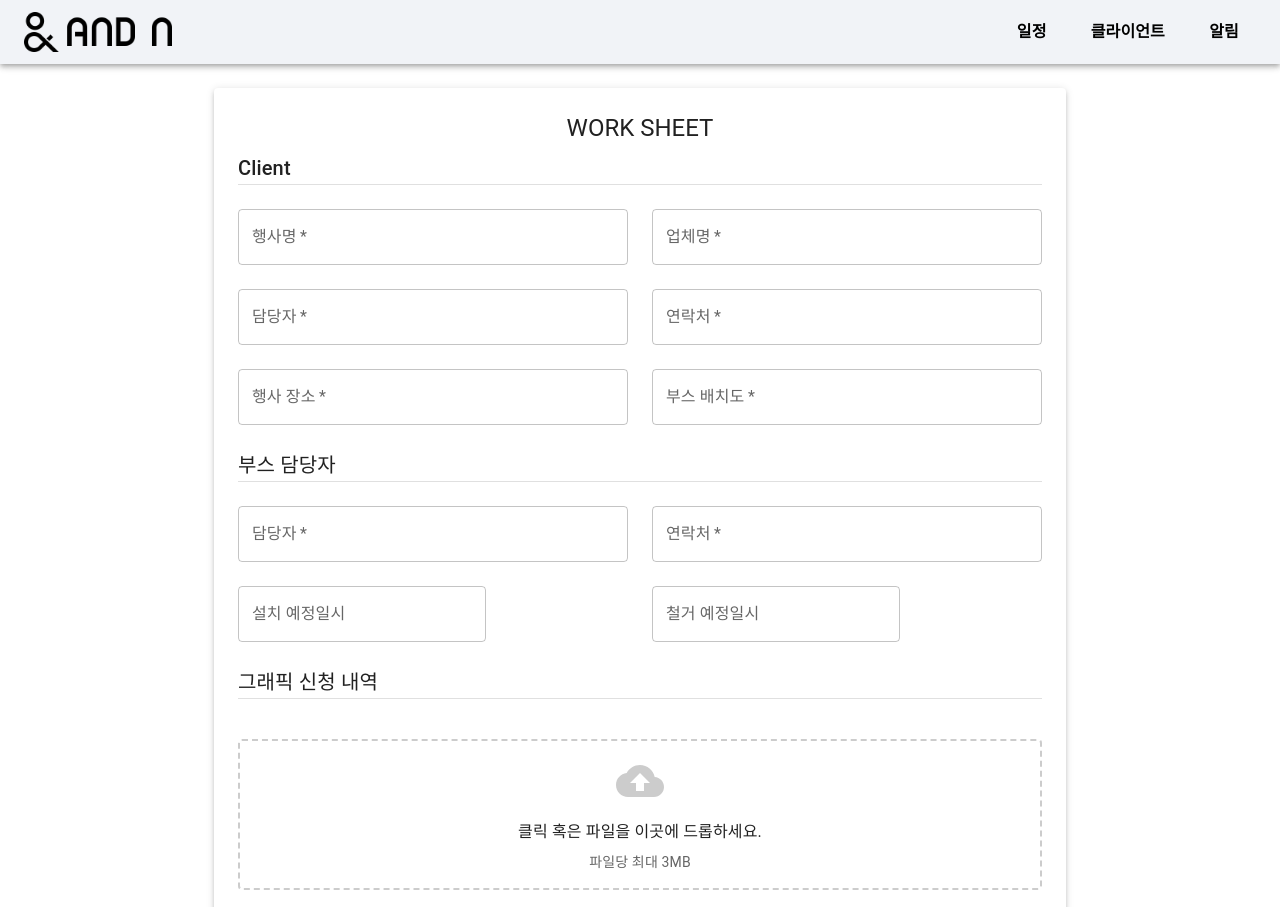
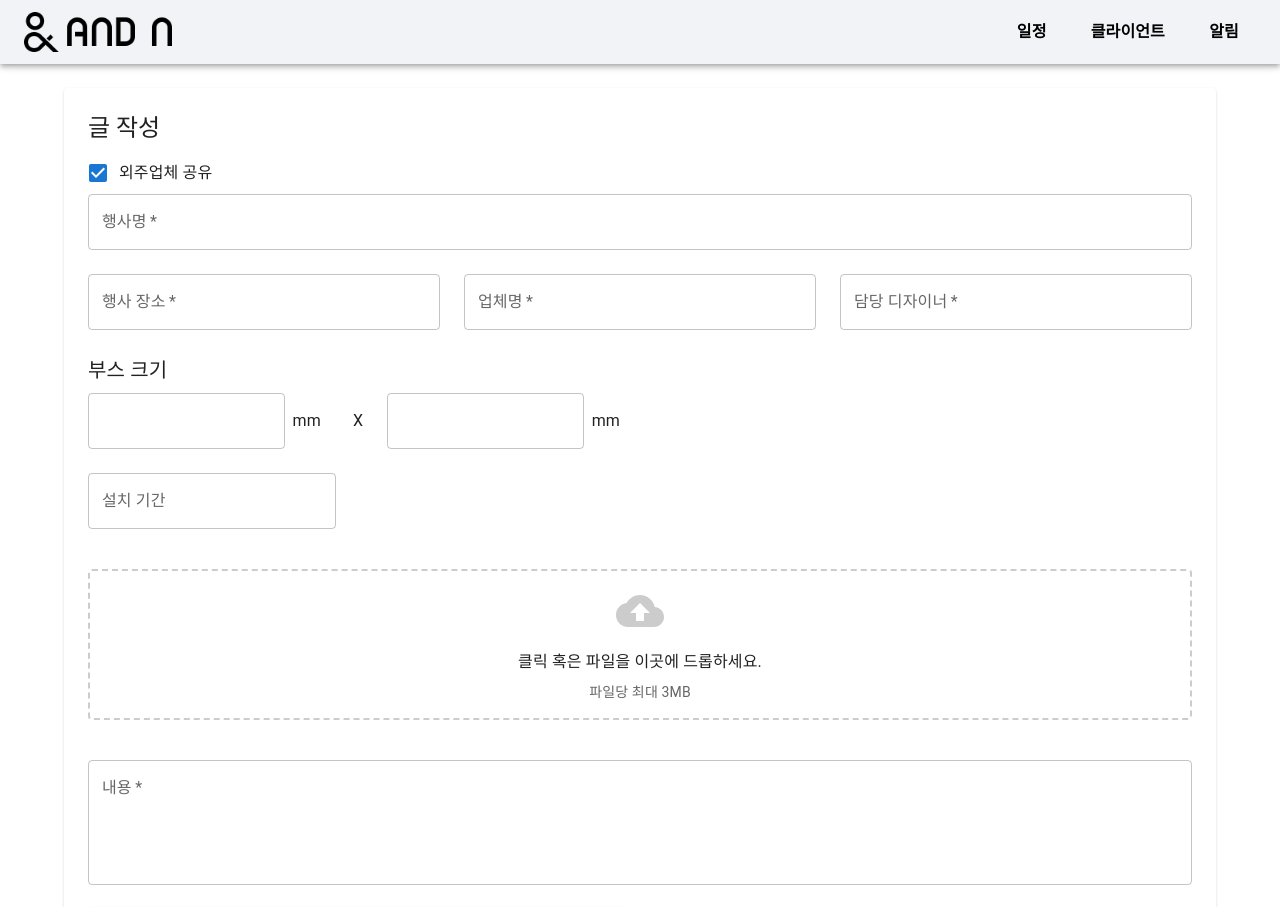
Before and after one commit to DevLarva/React_Noticeboard, a React (Create React App) app: page /newpost in a window 1280 px wide. Shown: the top 907 px of the page. Built offline with nearby package versions, Linux system fonts and the light colour scheme.

Commit message:
Feat: 글쓰기(클 & AndN) 첨부파일 첨부 개수 추가

```diff
--- a/src/App.js
+++ b/src/App.js
@@ -55,7 +55,7 @@ export default function App() {
       <Container>
         <Routes>
           <Route path="/" element={<Main />} />
-          <Route path="/newpost" element={<ClientPostView />} />
+          <Route path="/newpost" element={<PostView />} />
         </Routes>
       </Container>
     </Router>
--- a/src/components/ClientPostView.js
+++ b/src/components/ClientPostView.js
@@ -15,10 +15,11 @@ export default function ClientPostView() {
     const [boothLayout, setBoothLayout] = useState('');
     const [installDate, setInstallDate] = useState(null);
     const [removeDate, setRemoveDate] = useState(null);
-    const [selectedFile, setSelectedFile] = useState(null);
+    const [selectedFiles, setSelectedFiles] = useState([]);
+
 
     const onDrop = useCallback((acceptedFiles) => {
-        setSelectedFile(acceptedFiles[0]);
+        setSelectedFiles((prevFiles) => [...prevFiles, ...acceptedFiles]);
     }, []);
 
     const { getRootProps, getInputProps } = useDropzone({ onDrop, accept: 'image/*, application/pdf', maxSize: 3145728 });
@@ -26,7 +27,7 @@ export default function ClientPostView() {
     // 다시 공부 필요.
 
     const handleSubmit = () => {
-        console.log({ eventName, companyName, manager, callNumber, location, boothLayout, installDate, removeDate, selectedFile });
+        console.log({ eventName, companyName, manager, callNumber, location, boothLayout, installDate, removeDate, selectedFiles });
     };
 
     const handleCancel = () => {
@@ -38,7 +39,7 @@ export default function ClientPostView() {
         setBoothLayout('');
         setInstallDate(null);
         setRemoveDate(null);
-        setSelectedFile(null);
+        setSelectedFiles([]);
     };
 
     return (
@@ -171,11 +172,13 @@ export default function ClientPostView() {
                                 파일당 최대 3MB
                             </Typography>
                         </Box>
-                        {selectedFile && (
+                        {selectedFiles.length > 0 && (
                             <Box mt={2}>
-                                <Typography variant="body2">
-                                    선택된 파일: {selectedFile.name}
-                                </Typography>
+                                {selectedFiles.map((file, index) => (
+                                    <Typography key={index} variant="body2">
+                                        선택된 파일: {file.name}
+                                    </Typography>
+                                ))}
                             </Box>
                         )}
                     </Grid>
--- a/src/components/PostView.js
+++ b/src/components/PostView.js
@@ -14,19 +14,20 @@ export default function PostView() {
     const [boothWidth, setBoothWidth] = useState('');
     const [boothHeight, setBoothHeight] = useState('');
     const [installDate, setInstallDate] = useState(null);
-    const [selectedFile, setSelectedFile] = useState(null);
+    const [selectedFiles, setSelectedFiles] = useState([]);
     const [designer, setDesigner] = useState('');
 
     const onDrop = useCallback((acceptedFiles) => {
-        setSelectedFile(acceptedFiles[0]);
+        setSelectedFiles((prevFiles) => [...prevFiles, ...acceptedFiles]);
     }, []);
 
     const { getRootProps, getInputProps } = useDropzone({ onDrop, accept: 'image/*, application/pdf', maxSize: 3145728 });
 
-
     const handleUpload = () => {
-        if (selectedFile) {
-            console.log(selectedFile);
+        if (selectedFiles.length > 0) {
+            selectedFiles.forEach(file => {
+                console.log(file);
+            });
         } else {
             console.log("파일이 선택되지 않았습니다.");
         }
@@ -44,7 +45,7 @@ export default function PostView() {
         setBoothWidth('');
         setBoothHeight('');
         setInstallDate(null);
-        setSelectedFile(null);
+        setSelectedFiles([]);
         setDesigner('');
     };
 
@@ -122,7 +123,6 @@ export default function PostView() {
                     </Box>
                 </Grid>
                 <Grid item xs={12}>
-
                     <DatePicker
                         locale={ko}
                         selected={installDate}
@@ -139,14 +139,16 @@ export default function PostView() {
                             클릭 혹은 파일을 이곳에 드롭하세요.
                         </Typography>
                         <Typography variant="body2" sx={{ mt: 1, color: '#666' }}>
-                            파일당 최대 10MB
+                            파일당 최대 3MB
                         </Typography>
                     </Box>
-                    {selectedFile && (
+                    {selectedFiles.length > 0 && (
                         <Box mt={2}>
-                            <Typography variant="body2">
-                                선택된 파일: {selectedFile.name}
-                            </Typography>
+                            {selectedFiles.map((file, index) => (
+                                <Typography key={index} variant="body2">
+                                    선택된 파일: {file.name}
+                                </Typography>
+                            ))}
                         </Box>
                     )}
                 </Grid>
```
